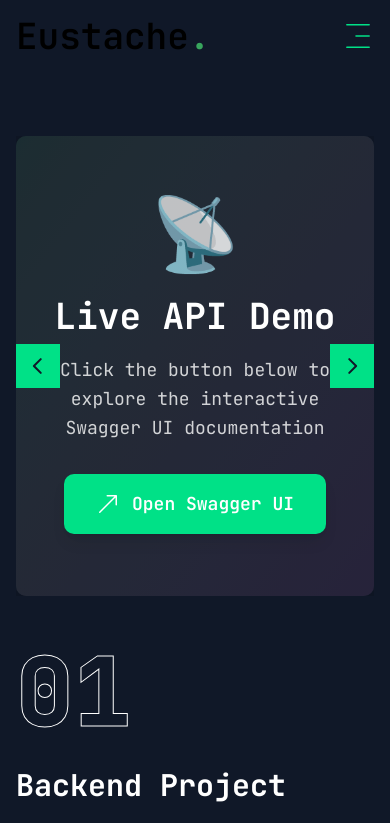
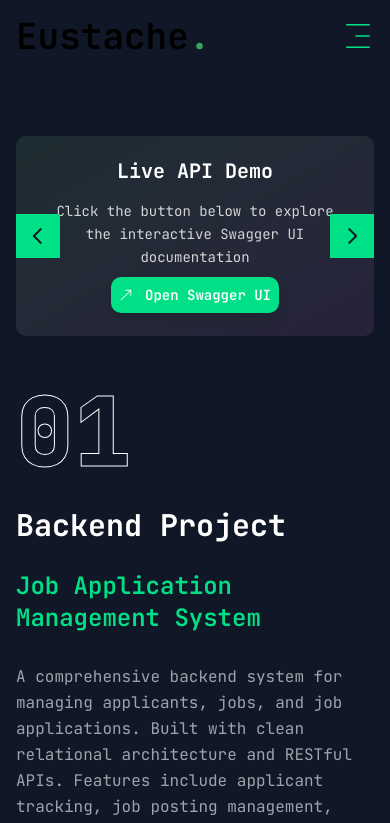
Before and after one commit to Eustachekamala/Portfolio-eustache, a Next.js app: page /work in a window 390 px wide. Shown: the top 823 px of the page. Built offline with nearby package versions, Linux system fonts and the light colour scheme.

Commit message:
updated the style of the work page

```diff
--- a/app/work/page.jsx
+++ b/app/work/page.jsx
@@ -182,7 +182,7 @@ const Works = () => {
               {projects.map((project, index) => {
                 return (
                   <SwiperSlide className="w-full" key={index}>
-                    <div className="h-[460px] relative group flex justify-center items-center rounded-lg bg-pink-50/10">
+                    <div className="md:h-[400px] h-[200px] relative group flex justify-center items-center rounded-lg bg-pink-50/10">
                     {/**overlay */}
                     <div className="absolute top-0 bottom-0 w-full h-full bg-black/10 z-10"></div>
 
@@ -190,28 +190,27 @@ const Works = () => {
                     {project.status === "under-development" ? (
                       <div className="relative w-full h-full flex items-center justify-center bg-gradient-to-br from-accent-500/20 to-purple-500/20">
                         <div className="text-center z-20">
-                          <h3 className="text-4xl font-bold text-white mb-4">🚧 Under Development</h3>
-                          <p className="text-white/70 text-lg">Coming Soon</p>
+                          <h3 className="md:text-4xl text-xl font-bold text-white mb-4">🚧 Under Development</h3>
+                          <p className="text-white/70 md:text-lg text-sm mb-2">Coming Soon</p>
                         </div>
                       </div>
                     ) : project.category === "Backend" && project.live ? (
                       <div className="relative w-full h-full flex items-center justify-center bg-gradient-to-br from-accent-500/10 to-purple-500/10 rounded-lg overflow-hidden">
                         <div className="absolute inset-0 bg-black/20 z-0"></div>
                         <div className="relative z-20 text-center px-8 py-12 max-w-md">
-                          <div className="text-7xl mb-6 animate-pulse">📡</div>
-                          <h3 className="text-4xl font-bold text-white mb-4 leading-tight">
+                          <h3 className="md:text-4xl text-xl font-bold text-white mb-4 leading-tight">
                             Live API Demo
                           </h3>
-                          <p className="text-white/80 text-lg mb-8 leading-relaxed">
+                          <p className="text-white/80 md:text-lg text-sm md:mb-8 mb-2 leading-relaxed">
                             Click the button below to explore the interactive Swagger UI documentation
                           </p>
                           <a
                             href={project.live}
                             target="_blank"
                             rel="noopener noreferrer"
-                            className="inline-flex items-center justify-center gap-3 bg-accent-500 hover:bg-accent-600 text-white px-8 py-4 rounded-lg transition-all duration-300 font-semibold text-lg shadow-lg hover:shadow-xl hover:scale-105"
+                            className="inline-flex items-center justify-center gap-3 bg-accent-500 hover:bg-accent-600 text-white md:px-8 px-2 md:py-4 py-2 rounded-lg transition-all duration-300 font-semibold md:text-lg text-sm shadow-lg hover:shadow-xl hover:scale-105"
                           >
-                            <BsArrowUpRight className="text-2xl" />
+                            <BsArrowUpRight className="md:text-2xl text-sm" />
                             Open Swagger UI
                           </a>
                         </div>
```
